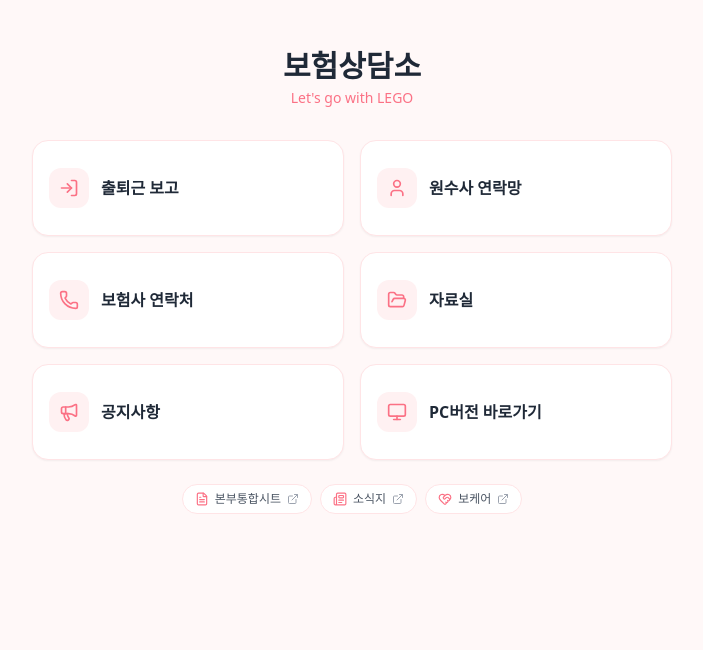
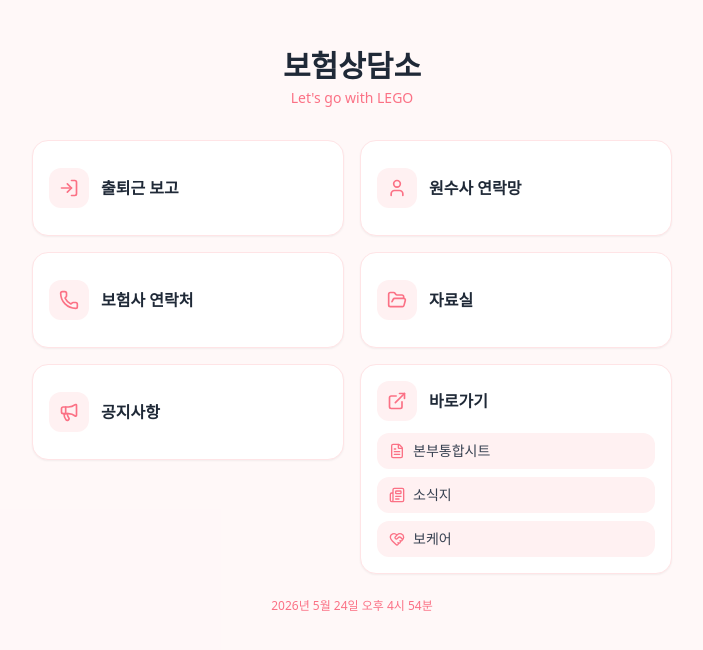
Before and after one commit to legobaeksunmi/withlego-site, a Next.js app: page / in a window 1280 px wide. Shown: the top 650 px of the page, without its empty margins (288-991 px from the left). Built offline with nearby package versions, Linux system fonts and the light colour scheme.

Commit message:
feat: add live clock component and update menu layout

```diff
--- a/app/page.tsx
+++ b/app/page.tsx
@@ -1,4 +1,5 @@
-import { LogIn, User, Phone, FolderOpen, Megaphone, Monitor, FileText, Newspaper, HeartHandshake, ExternalLink } from "lucide-react"
+import { LogIn, User, Phone, FolderOpen, Megaphone, FileText, Newspaper, HeartHandshake, ExternalLink } from "lucide-react"
+import { LiveClock } from "@/components/live-clock"
 
 type MenuItem = {
   label: string
@@ -12,7 +13,6 @@ const menuItems: MenuItem[] = [
   { label: "보험사 연락처", mobileLabel: ["보험사", "연락처"], icon: Phone },
   { label: "자료실", icon: FolderOpen },
   { label: "공지사항", icon: Megaphone },
-  { label: "PC버전 바로가기", mobileLabel: ["PC버전", "바로가기"], icon: Monitor },
 ]
 
 const shortcuts = [
@@ -76,9 +76,15 @@ export default function Home() {
               </div>
             )
           })}
+
+          <div className="bg-white rounded-2xl p-4 shadow-sm border border-rose-100 transition-all flex flex-col cursor-default">
+            <div className="flex gap-3 items-center w-full mb-3">
+              <div className="w-10 h-10 rounded-xl bg-rose-50 flex items-center justify-center flex-shrink-0">
+                <ExternalLink className="h-5 w-5 text-rose-400" />
               </div>
-
-        <div className="mt-6 flex flex-wrap justify-center gap-2">
+              <h3 className="font-semibold text-gray-800 text-sm md:text-base leading-tight">바로가기</h3>
+            </div>
+            <div className="flex flex-col gap-2">
               {shortcuts.map((shortcut) => {
                 const Icon = shortcut.icon
                 return (
@@ -87,16 +93,21 @@ export default function Home() {
                     href={shortcut.href}
                     target="_blank"
                     rel="noopener noreferrer"
-                className="inline-flex items-center gap-1.5 px-3 py-1.5 rounded-full bg-white border border-rose-100 text-xs text-gray-600 hover:border-rose-200 hover:bg-rose-50 transition-colors whitespace-nowrap"
+                    className="inline-flex items-center gap-2 px-3 py-2 rounded-xl bg-rose-50 text-xs md:text-sm text-gray-700 hover:bg-rose-100 transition-colors"
                   >
-                <Icon className="h-3.5 w-3.5 text-rose-400 shrink-0" />
-                {shortcut.label}
-                <ExternalLink className="h-3 w-3 text-gray-400 shrink-0" />
+                    <Icon className="h-4 w-4 text-rose-400 shrink-0" />
+                    <span className="flex-1">{shortcut.label}</span>
                   </a>
                 )
               })}
             </div>
           </div>
+        </div>
+
+        <div className="mt-6">
+          <LiveClock />
+        </div>
+      </div>
     </main>
   )
 }
--- /dev/null
+++ b/components/live-clock.tsx
@@ -0,0 +1,35 @@
+"use client"
+
+import { useEffect, useState } from "react"
+
+function formatDateTime(date: Date) {
+  const year = date.getFullYear()
+  const month = date.getMonth() + 1
+  const day = date.getDate()
+  const hours24 = date.getHours()
+  const minutes = date.getMinutes()
+
+  const meridiem = hours24 < 12 ? "오전" : "오후"
+  let hours12 = hours24 % 12
+  if (hours12 === 0) hours12 = 12
+
+  const paddedMinutes = String(minutes).padStart(2, "0")
+
+  return `${year}년 ${month}월 ${day}일 ${meridiem} ${hours12}시 ${paddedMinutes}분`
+}
+
+export function LiveClock() {
+  const [now, setNow] = useState<Date | null>(null)
+
+  useEffect(() => {
+    setNow(new Date())
+    const interval = setInterval(() => setNow(new Date()), 1000)
+    return () => clearInterval(interval)
+  }, [])
+
+  return (
+    <p className="text-center text-xs text-rose-400 font-medium" suppressHydrationWarning>
+      {now ? formatDateTime(now) : ""}
+    </p>
+  )
+}
--- a/tsconfig.json
+++ b/tsconfig.json
@@ -17,6 +17,10 @@
     "isolatedModules": true,
     "jsx": "preserve",
     "incremental": true,
+    "baseUrl": ".",
+    "paths": {
+      "@/*": ["./*"]
+    },
     "plugins": [
       {
         "name": "next"
```
Lines whose indentation alone changed are shown as unchanged.
